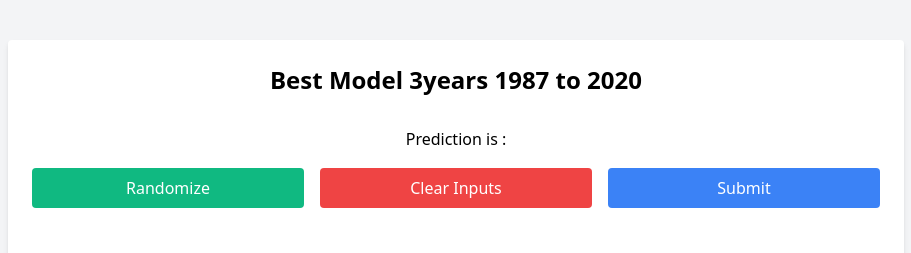
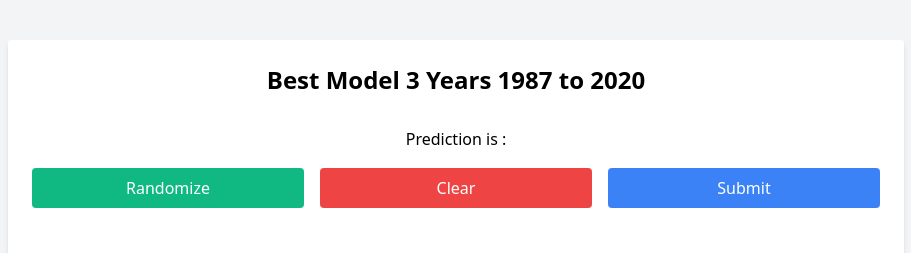
Before and after one commit to kihyeonkwon/prediction_ki, a plain HTML site: page index.html in a window 1280 px wide. Shown: the top 253 px of the page, without its empty margins (184-1095 px from the left). Drawn offline with nearby package versions, Linux system fonts and the light colour scheme.

```diff
--- a/index.html
+++ b/index.html
@@ -14,7 +14,7 @@
   <body class="bg-gray-100 py-10">
     <div class="max-w-4xl mx-auto p-6 bg-white rounded shadow-md">
       <h1 class="text-2xl mb-6 font-semibold text-center">
-        Best Model 3years 1987 to 2020
+        Best Model 3 Years 1987 to 2020
       </h1>
       <h1 id="answer" class="text-center">
         Prediction is :
@@ -35,7 +35,7 @@
           type="button"
           class="px-4 py-2 bg-red-500 text-white rounded hover:bg-red-600 flex-1"
         >
-          Clear Inputs
+          Clear
         </button>
         <button
           id="submit"
```
